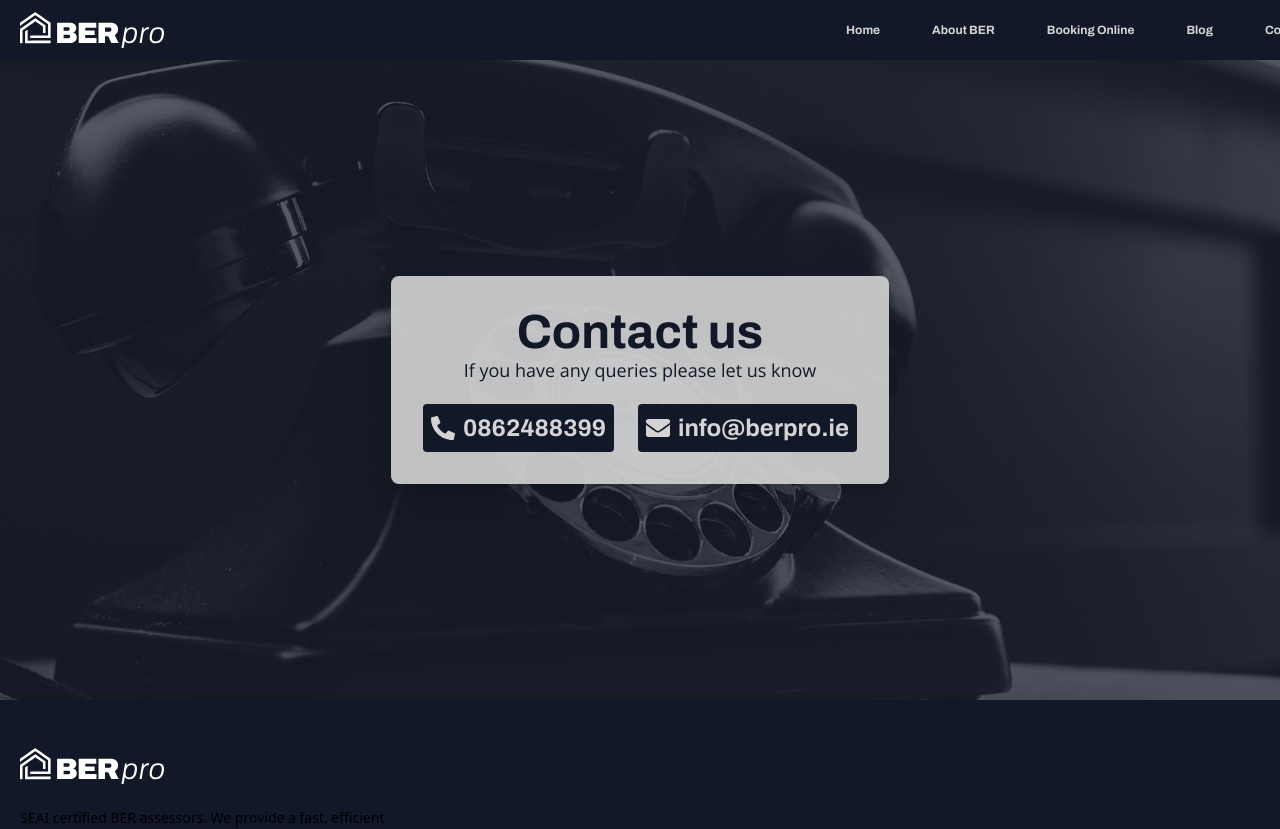
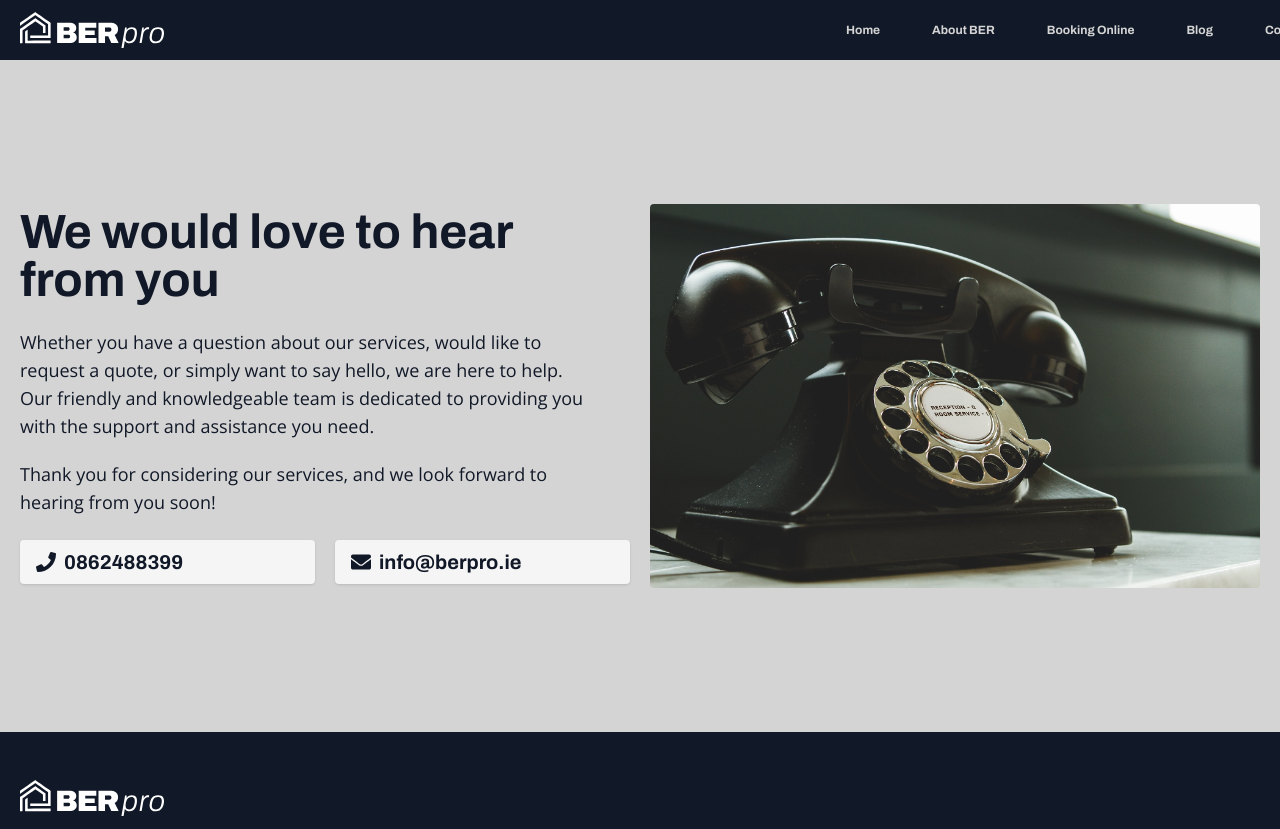
Before and after one commit to murdersnakes/berpro3.0, a Next.js app: page /contact in a window 1280 px wide. Shown: the top 829 px of the page. Built offline with nearby package versions, Linux system fonts and the light colour scheme.

Commit message:
contact page done

```diff
--- a/app/components/CTA.tsx
+++ b/app/components/CTA.tsx
@@ -11,7 +11,7 @@ export default function CTA() {
             your energy bills.
           </h1>
           <Link
-            href='/bookings'
+            href='/booking-online'
             aria-label='Book now'
             className='flex-shrink-0 text-white bg-emerald-600 border-0 py-2 px-8 focus:outline-none hover:bg-emerald-700 rounded text-lg mt-10 sm:mt-0 font-bold '
           >
--- a/app/contact/page.tsx
+++ b/app/contact/page.tsx
@@ -1,39 +1,57 @@
 import Image from "next/image";
 import Link from "next/link";
 import React from "react";
-import { FaEnvelope, FaPhoneAlt } from "react-icons/fa";
+import { FaEnvelope, FaPhone, FaPhoneAlt } from "react-icons/fa";
 import contact from "../../data/contactData";
 import image from "../../public/phone.webp";
 
 export default function page() {
   return (
-    <div className='relative min-h-[80vh] grid text-[var(--body-color)]'>
-      <Image
-        src={image}
-        alt='black rotary telephone'
-        className='absolute w-full h-full object-cover grayscale'
-      />
-	  <div className="absolute w-full h-full top-0 right-0 bg-[var(--body-color)] opacity-70"></div>
-      <div className='isolate place-self-center flex flex-col items-center justify-center p-8 bg-neutral-300/90 rounded-lg shadow-xl'>
-        <h1 className='h1'>Contact us</h1>
-        <p className='p1'>If you have any queries please let us know</p>
-        <div className='flex gap-6 mt-5'>
+    <div className='relative text-[var(--body-color)] bg-[var(--text-color)]'>
+      <div className='cont py-10 lg:py-36'>
+        <div className='grid gap-5 row-gap-8 lg:grid-cols-2'>
+          <div className='flex flex-col justify-center'>
+            <div className='max-w-xl mb-6'>
+              <h2 className='max-w-lg mb-6 h1'>
+                We would love to hear from you
+              </h2>
+              <p className='p1'>
+                Whether you have a question about our services, would like to
+                request a quote, or simply want to say hello, we are here to
+                help. Our friendly and knowledgeable team is dedicated to
+                providing you with the support and assistance you need.
+              </p>
+              <p className='p1 mt-5'>
+                Thank you for considering our services, and we look forward to
+                hearing from you soon!
+              </p>
+            </div>
+            <div className='grid gap-5 row-gap-8 sm:grid-cols-2 h4'>
               <Link
                 href={`tel:${contact.phone}`}
-            className='p-2 bg-[var(--body-color)] text-[var(--text-color)] flex items-center gap-2 h3 rounded hover:bg-indigo-600 hover:shadow-xl transition-all duration-300'
+                className='flex items-center gap-2 hover:bg-indigo-700 hover:text-white transition-all duration-300 bg-neutral-100 py-2 px-4 shadow rounded'
               >
-            <FaPhoneAlt />
+                <FaPhone />
                 {contact.phone}
               </Link>
               <Link
-            href={`mailto:${contact.email}`}
-            className='p-2 bg-[var(--body-color)] text-[var(--text-color)] flex items-center gap-2 h3 rounded hover:bg-indigo-600 hover:shadow-xl transition-all duration-300'
+                href={`mailto:${contact.phone}`}
+                className='flex items-center gap-2 hover:bg-indigo-700 hover:text-white transition-all duration-300 bg-neutral-100 py-2 px-4 shadow rounded'
               >
                 <FaEnvelope />
                 {contact.email}
               </Link>
             </div>
           </div>
+          <div>
+            <Image
+              className='hidden md:block object-cover w-full h-56 rounded sm:h-96'
+              src={image}
+              alt='Old Rotary Phone Black and White'
+            />
+          </div>
+        </div>
+      </div>
     </div>
   );
 }
```
Lines whose indentation alone changed are shown as unchanged.
